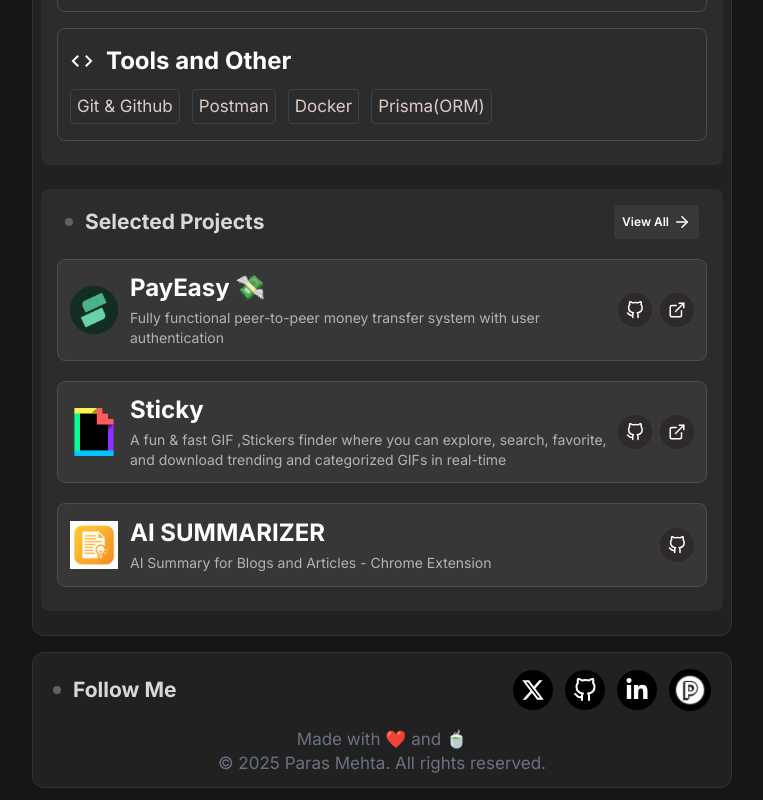
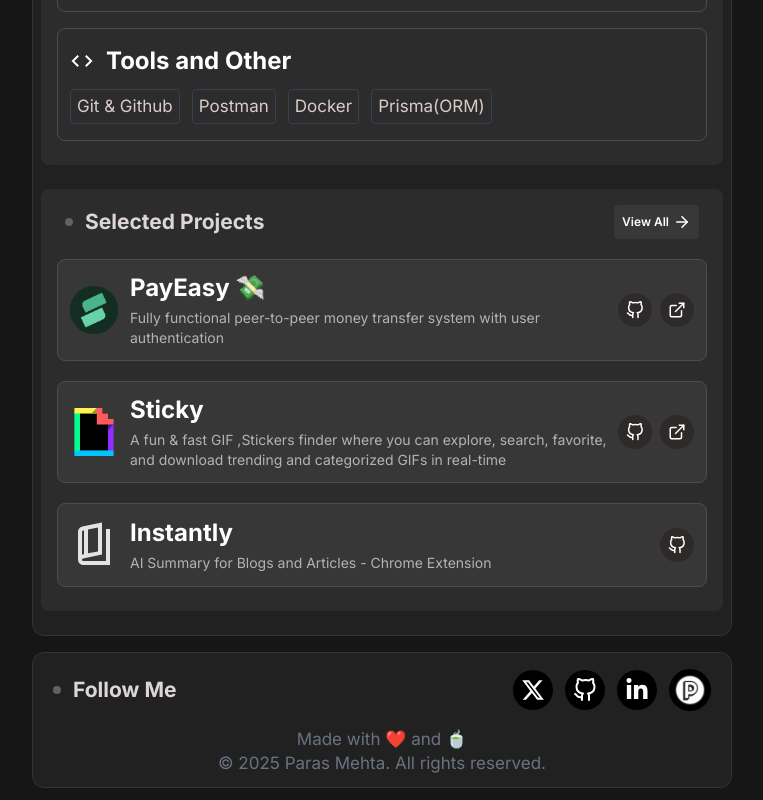
Before and after one commit to parasss19/Minimalist_Portfolio, a React (Vite) app in the folder client/: page / in a window 1280 px wide. Shown: the part 834-1634 px from the top of the page, without its empty margins (258-1021 px from the left). Built offline with nearby package versions, Linux system fonts and the light colour scheme.

Commit message:
added link for extension project

```diff
--- a/client/src/pages/Home.jsx
+++ b/client/src/pages/Home.jsx
@@ -125,9 +125,9 @@ const Home = () => {
           </div>
         </div>
 
-        <ProjectCard image="payeasy.png" title="PayEasy 💸" description="Fully functional peer-to-peer money transfer system with user authentication" gitLink="https://github.com/parasss19/Payment-App" liveLink="https://payeasy.site"/>
+        <ProjectCard image="/payeasy.png" title="PayEasy 💸" description="Fully functional peer-to-peer money transfer system with user authentication" gitLink="https://github.com/parasss19/Payment-App" liveLink="https://payeasy.site"/>
         <ProjectCard image="/sticky.svg" title="Sticky" description="A fun & fast GIF ,Stickers finder where you can explore, search, favorite, and download trending and categorized GIFs in real-time" gitLink="https://github.com/parasss19/GiphyApp" liveLink="https://stickyy.site"/>
-        <ProjectCard image="/extension.png" title="AI SUMMARIZER" description="AI Summary for Blogs and Articles - Chrome Extension" gitLink="https://github.com/parasss19/AI-summarizer-Extension"/>
+        <ProjectCard image="/instantly.svg" title="Instantly" description="AI Summary for Blogs and Articles - Chrome Extension" gitLink="https://github.com/parasss19/AI-summarizer-Extension"/>
       </div>
 
     </div>
--- a/client/src/pages/ProjectsPage.jsx
+++ b/client/src/pages/ProjectsPage.jsx
@@ -35,10 +35,11 @@ const ProjectsPage = () => {
       category: "Full Stack",
     },
     {
-      logoImg: "extension.png",
-      websiteImg: "https://res.cloudinary.com/dxxeks4o5/image/upload/v1749970742/image_k3364r.png",
-      title: "AI SUMMARIZER",
+      logoImg: "instantly.svg",
+      websiteImg: "https://res.cloudinary.com/dxxeks4o5/image/upload/v1758008283/landing_gn9s3n.jpg",
+      title: "Instantly - AI Summarizer",
       gitLink: "https://github.com/parasss19/AI-summarizer-Extension",
+      liveLink: "https://instantly-one.vercel.app",
       techStack: ["ReactJS", "Tailwind", "Gemini Pro", "Chrome Storage"],
       description: [
         "Built an AI-powered fully functional Chrome Extension using React (Vite) and TailwindCSS to summarize any webpage content instantly.",
```
Also changed, not shown: client/public/instantly.svg (added).
